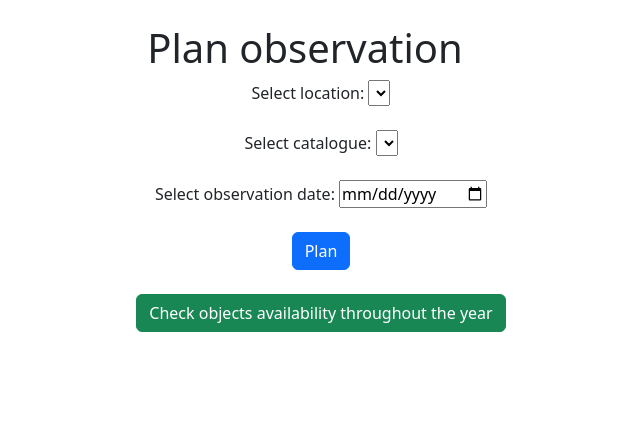
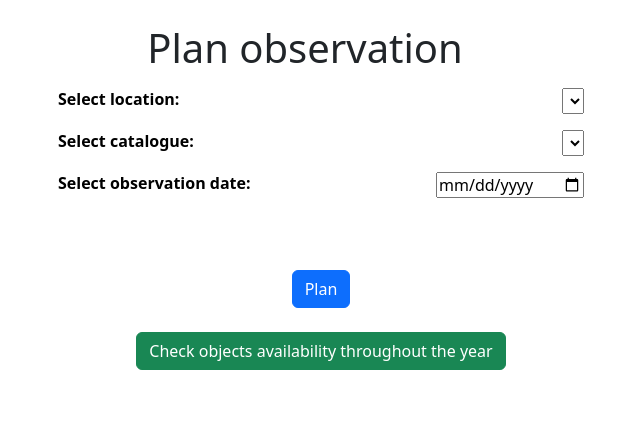
Before and after one commit to dubovsky14/AstroPhotoPlanner, a Django app: page /AstroPhotoPlanner/plan_observation in a window 1280 px wide. Shown: the part 56-502 px from the top of the page, without its empty margins (335-975 px from the left). Run offline with Django 5.2, Linux system fonts and the light colour scheme; the visitor is signed in with stand-in values (Sample User, id 1); data comes from the database, SQL or seed files in the repository; data that the repository does not hold is empty.

Commit message:
Improving design of observation_plan page

```diff
--- a/AstroPhotoPlanner/templates/AstroPhotoPlanner/objects_availability_throughout_year.html
+++ b/AstroPhotoPlanner/templates/AstroPhotoPlanner/objects_availability_throughout_year.html
@@ -23,7 +23,7 @@
                 <th>Dec (deg)</th>
                 <th>Type</th>
                 </th></th>
-                <th colspan="13">Time availability</th>
+                <th colspan="13">Time availability (number of days with sufficient time)</th>
             </tr>
             <tr class="align-middle">
                 <th></th>
--- a/AstroPhotoPlanner/templates/AstroPhotoPlanner/plan_observation.html
+++ b/AstroPhotoPlanner/templates/AstroPhotoPlanner/plan_observation.html
@@ -12,24 +12,41 @@
 
         <form method="post" action="/AstroPhotoPlanner/observation">
             {% csrf_token %}
+
+            <table class='table table-sm2' style="border-collapse: collapse; width:50%;">
+                <tr>
+                    <th style="border:none;">
                         <label for="location_select">Select location:</label>
+                    </th>
+                    <td style="text-align: right; border:none;">
                         <select id="location_select" name="location">
                             {% for location in locations %}
                                 <option value="{{ location.id }}">{{ location.name }}</option>
                             {% endfor %}
                         </select>
-            <br><br>
-
+                    </td>
+                </tr>
+                <tr>
+                    <th style="border:none;">
                         <label for="catalogue_id">Select catalogue:</label>
+                    </th>
+                    <td style="text-align: right; border:none;">
                         <select id="catalogue_id" name="catalogue_id">
                             {% for catalogue in catalogues %}
                                 <option value="{{ catalogue.id }}">{{ catalogue.name }}</option>
                             {% endfor %}
                         </select>
-            <br><br>
-
+                    </td>
+                </tr>
+                <tr>
+                    <th style="border:none;">
                         <label for="observation_date">Select observation date:</label>
+                    </th>
+                    <td style="text-align: right; border:none;">
                         <input type="date" id="observation_date" name="observation_date" value="{{ today_date }}">
+                    </td>
+                </tr>
+            </table>
             <br><br>
 
             <input class="btn btn-primary" type="submit" value="Plan">
```
Lines whose indentation alone changed are shown as unchanged.
